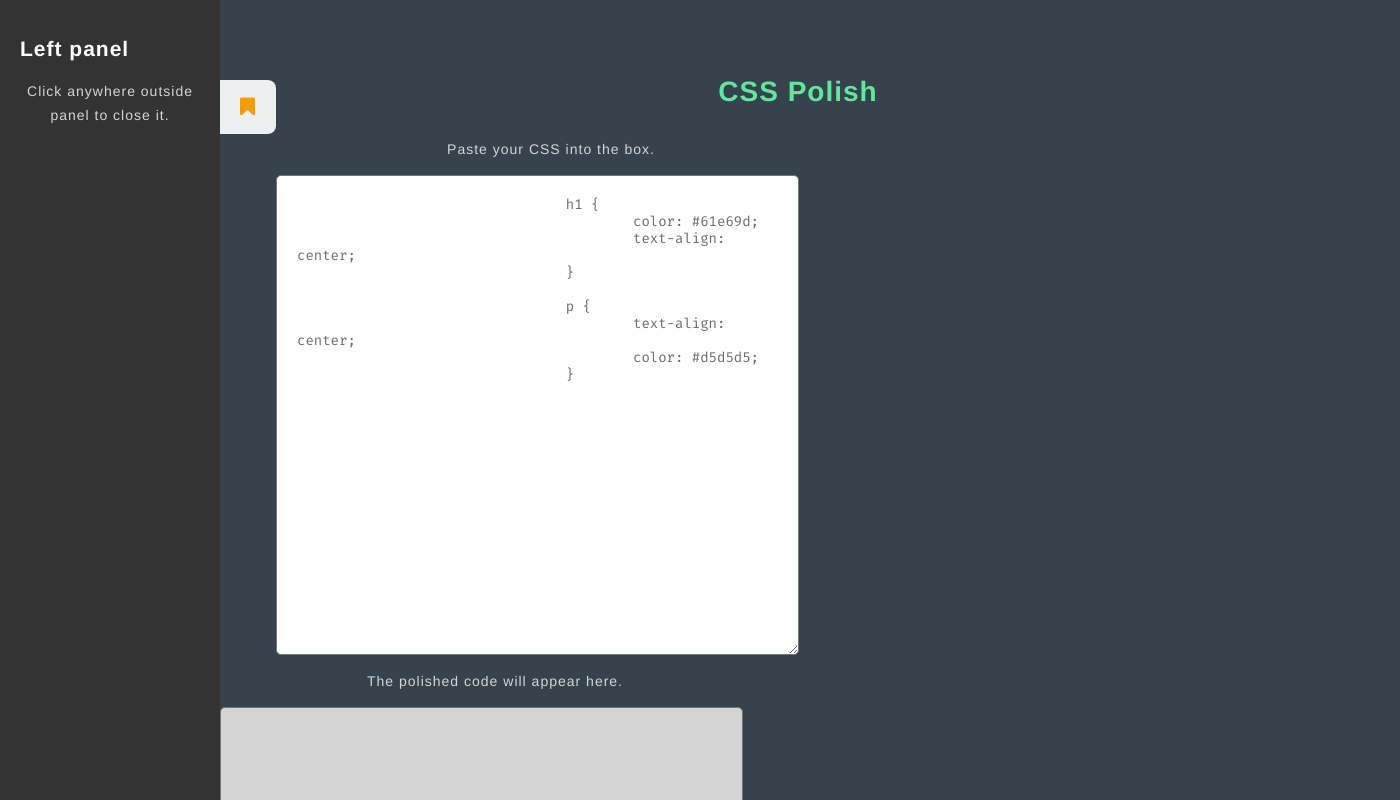
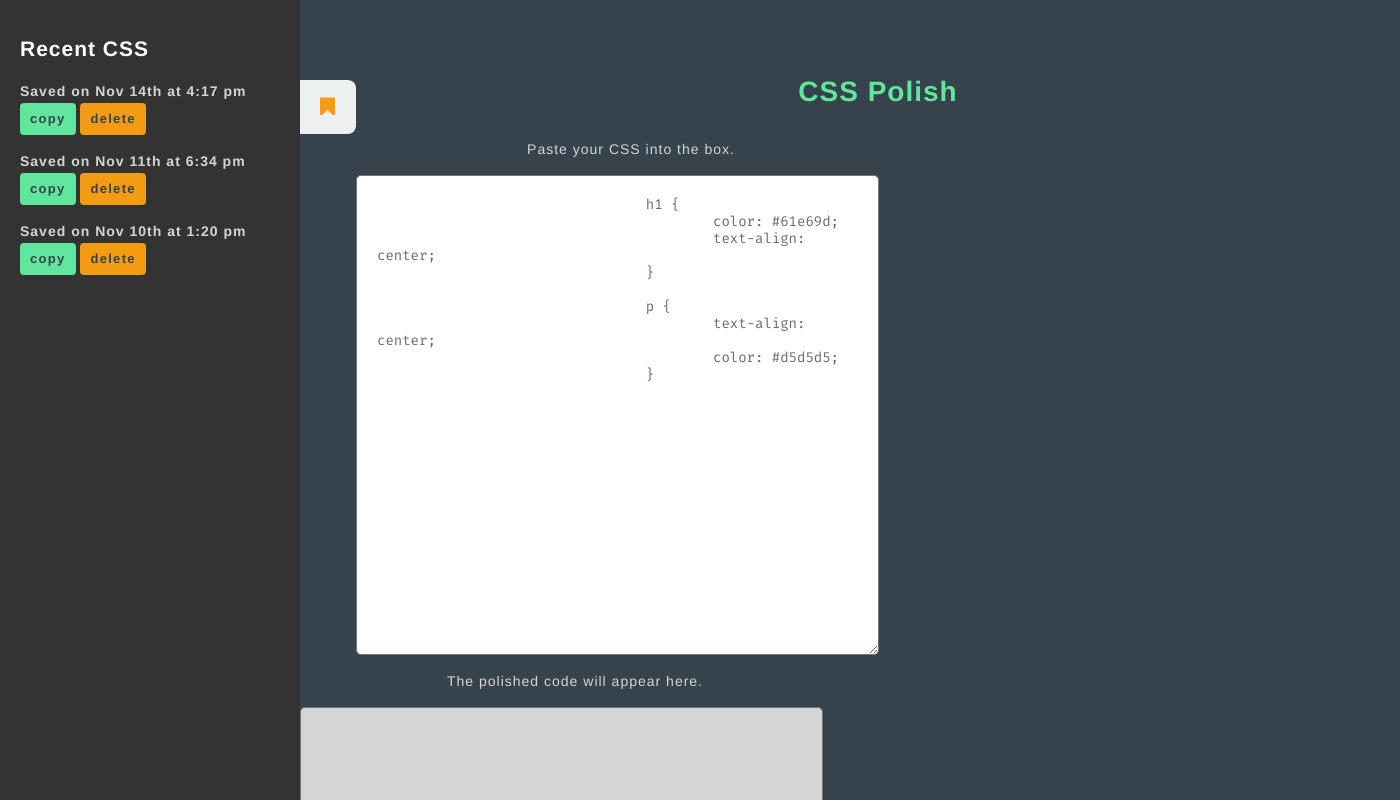
Before and after one commit to hzlllns/BoostCSS, a plain HTML site: page index.html in a window 1280 px wide. Both pictures are taken after a click on the link 28 px from the left and 107 px from the top of the page. Shown: the top 800 px of the page, 1400 px wide, since content can reach past the window. Drawn offline with nearby package versions, Linux system fonts and the light colour scheme.

Commit message:
recent css

```diff
--- a/css/style.css
+++ b/css/style.css
@@ -27,7 +27,7 @@ a:hover {
 
 /* Content
 --------------------------------------------- */
-#left-panel-link {
+#menu-btn {
 	border-radius: 0 15% 15% 0;
 	color: #f39c12;
 	padding: 15px 20px;
@@ -110,10 +110,33 @@ footer {
 	letter-spacing: 1px;
 }
 
-.panel {
+.data {
 	display: none;
-	width: 220px;
+	width: 300px;
 	padding: 20px;
 	background-color: #333;
 	color: #fff;
 }
+
+#recent-css {
+	list-style: none;
+	padding-left: 0;
+}
+
+#recent-css li {
+	margin-bottom: 1em;
+}
+
+.recent-btn {
+	display: inline-block;
+	padding: 4px 10px;
+	font-size: 13px;
+	letter-spacing: 1.3px;
+	background-color: #61e69d;
+	border-radius: 4px;
+	color: #36424c;
+}
+
+.delete {
+	background-color: #f39c12;
+}
--- a/index.html
+++ b/index.html
@@ -12,7 +12,8 @@
 
 </head>
 <body>
-	<a id="left-panel-link" href="#left-panel"><i class="fa fa-bookmark"></i></a>
+	<a id="menu-btn" href="#side-menu"><i class="fa fa-bookmark"></i></a>
+
 	<div id="wrapper">
 
 		<h1>CSS Polish</h1>
@@ -44,9 +45,27 @@
 		<footer><p>Made by <a href="https://twitter.com/annasafronov" title="Anna Safronova">Anna</a> &amp; <a href="http://hzl.ca">Hazel</a></p></footer>
 	</div>
 
-	<div id="left-panel" class="panel">
-	    <h2>Left panel</h2>
-	    <p>Click anywhere outside panel to close it.</p>
+	<div id="side-menu" class="data">
+	    <h2>Recent CSS</h2>
+	    <ul id="recent-css">
+	    	<li>
+	    		<a href="#" class="saved-css">Saved on Nov 14th at 4:17 pm</a>
+	    		<a href="#" class="recent-btn">copy</a>
+	    		<a href="#" class="recent-btn delete">delete</a>
+	    	</li>
+
+	    	<li>
+	    		<a href="#" class="saved-css">Saved on Nov 11th at 6:34 pm</a>
+	    		<a href="#" class="recent-btn">copy</a>
+	    		<a href="#" class="recent-btn delete">delete</a>
+	    	</li>
+	    	<li>
+	    		<a href="#" class="saved-css">Saved on Nov 10th at 1:20 pm</a>
+	    		<a href="#" class="recent-btn">copy</a>
+	    		<a href="#" class="recent-btn delete">delete</a>
+	    	</li>
+	    </ul>
+
 	</div>
 </body>
 <script src="js/css-order.json"></script>
@@ -54,12 +73,7 @@
 
 <script src="js/jquery.panelslider.min.js"></script>
 <script>
-	$('#left-panel-link').panelslider();
-	$('#right-panel-link').panelslider({side: 'right', clickClose: false, duration: 200 });
-
-	$('#close-panel-bt').click(function() {
-	  $.panelslider.close();
-	});
+	$('#menu-btn').panelslider();
 </script>
 
 </html>
```
